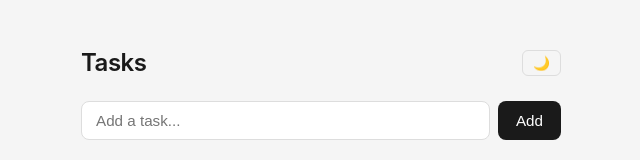
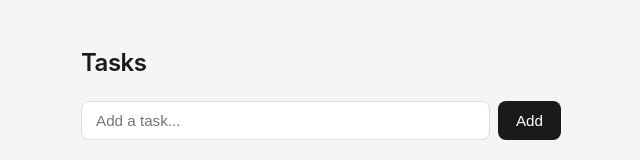
Before and after one commit to MadebyAe/metaflow-hello-web-test, a React (Vite) app: page / in a window 1280 px wide. Shown: the top 160 px of the page, without its empty margins (319-959 px from the left). Built offline with nearby package versions, Linux system fonts and the light colour scheme.

Commit message:
comment the theme-toggle button for now is not required

```diff
--- a/src/app.tsx
+++ b/src/app.tsx
@@ -1,17 +1,17 @@
 import { useState, useEffect } from 'react';
 import { Filter } from './types';
 import { useTasks } from './hooks/use-tasks';
-import { useTheme } from './hooks/use-theme';
+// import { useTheme } from './hooks/use-theme';
 import { TaskInput } from './components/task-input';
 import { Filters } from './components/filters';
 import { TaskList } from './components/task-list';
 import { Footer } from './components/footer';
-import { ThemeToggle } from './components/theme-toggle';
+// import { ThemeToggle } from './components/theme-toggle';
 
 export function App() {
   const [currentFilter, setCurrentFilter] = useState<Filter>('all');
   const { tasks, addTask, toggleTask, deleteTask, clearCompleted, cyclePriority } = useTasks();
-  const { theme, toggleTheme } = useTheme();
+  // const { theme, toggleTheme } = useTheme();
 
   const filteredTasks = tasks.filter((t) => {
     if (currentFilter === 'active') return !t.done;
@@ -30,7 +30,7 @@ export function App() {
     <div id="app">
       <header>
         <h1>Tasks</h1>
-        <ThemeToggle theme={theme} onToggle={toggleTheme} />
+        {/* <ThemeToggle theme={theme} onToggle={toggleTheme} /> */}
       </header>
       <TaskInput onAdd={addTask} />
       <Filters currentFilter={currentFilter} onFilterChange={setCurrentFilter} />
```
